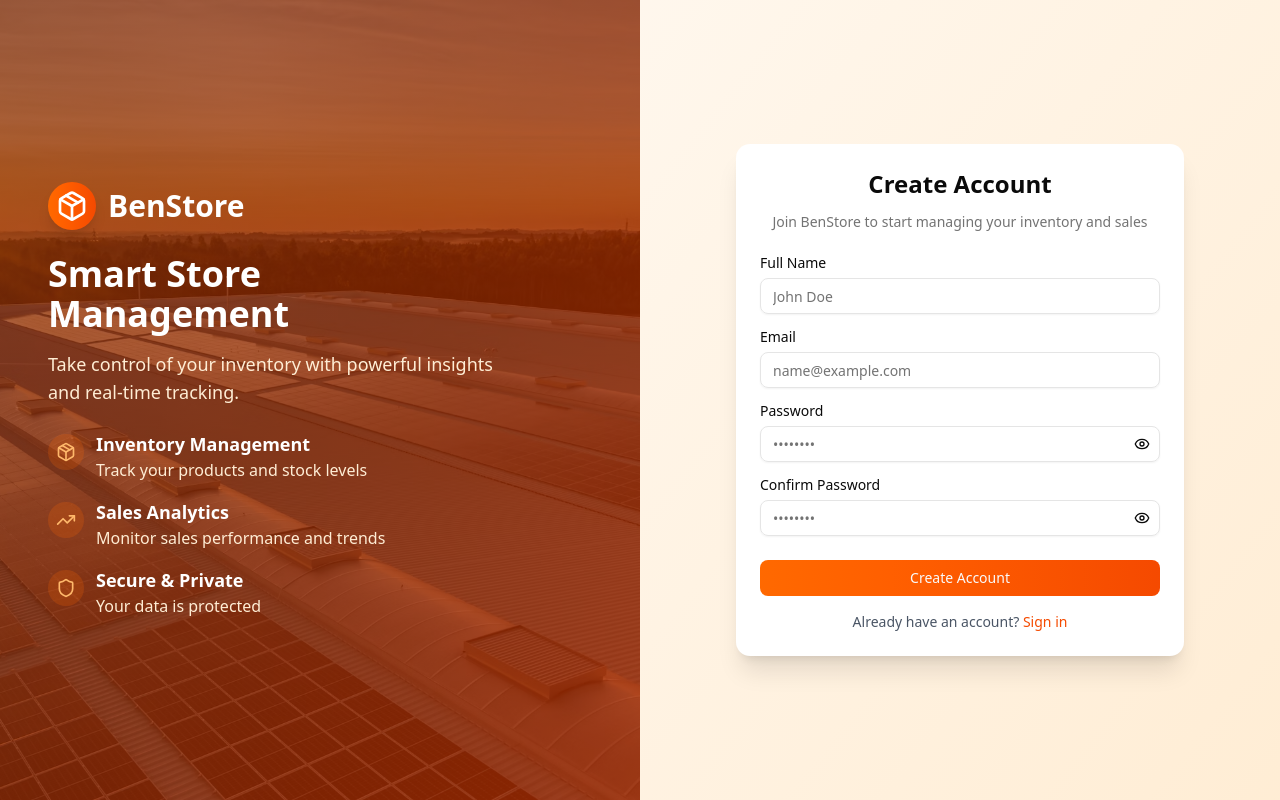
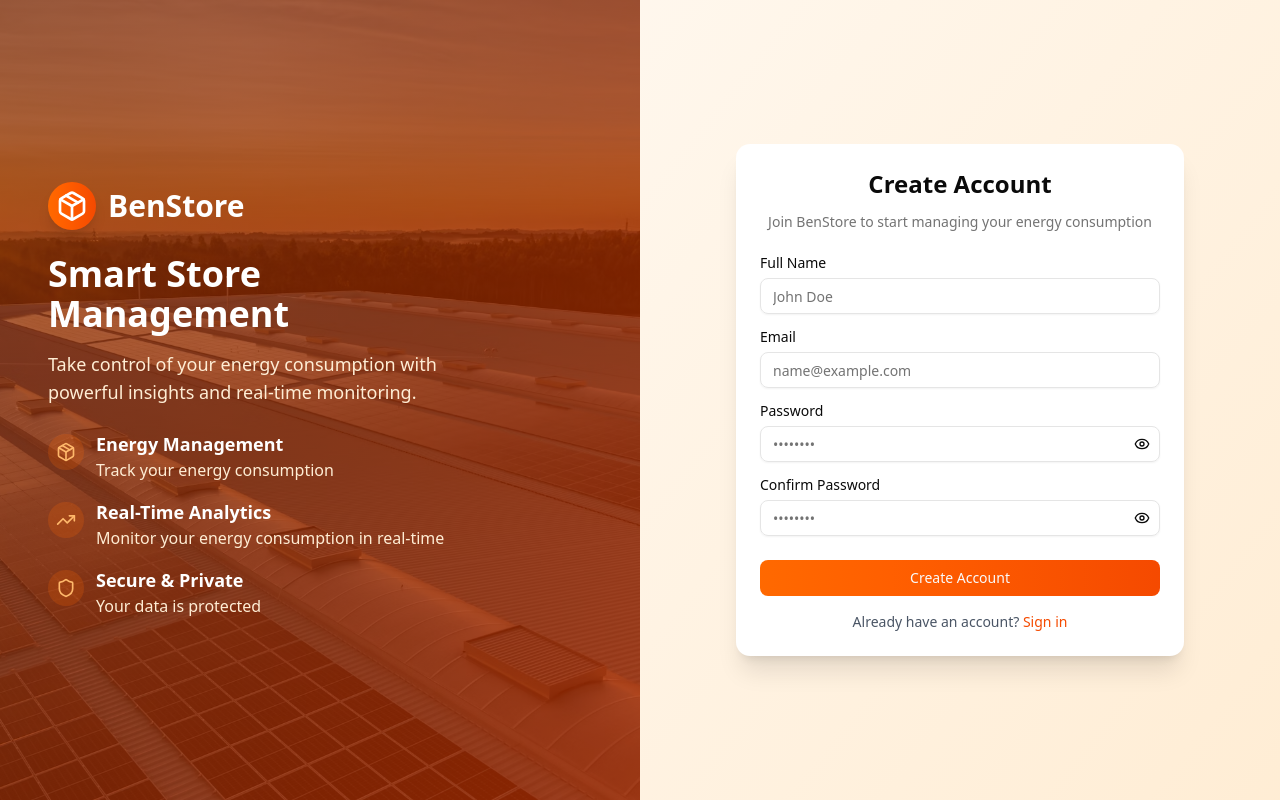
Before and after one commit to Akatronix/benstore-energy, a React (Vite) app in the folder client/: page /signup in a window 1280 px wide. Built offline with nearby package versions, Linux system fonts and the light colour scheme.

Commit message:
Update SignUpPage for energy management features

```diff
--- a/client/src/pages/SignUpPage.jsx
+++ b/client/src/pages/SignUpPage.jsx
@@ -511,8 +511,8 @@ export default function SignupPage() {
 
             <h2 className="text-4xl font-bold mb-4">Smart Store Management</h2>
             <p className="text-lg mb-6 text-orange-100">
-              Take control of your inventory with powerful insights and
-              real-time tracking.
+              Take control of your energy consumption with powerful insights and
+              real-time monitoring.
             </p>
 
             <div className="space-y-4">
@@ -522,10 +522,10 @@ export default function SignupPage() {
                 </div>
                 <div>
                   <h3 className="font-semibold text-lg">
-                    Inventory Management
+                    Energy Management
                   </h3>
                   <p className="text-orange-100">
-                    Track your products and stock levels
+                    Track your energy consumption
                   </p>
                 </div>
               </div>
@@ -535,9 +535,9 @@ export default function SignupPage() {
                   <TrendingUp className="h-5 w-5 text-orange-300" />
                 </div>
                 <div>
-                  <h3 className="font-semibold text-lg">Sales Analytics</h3>
+                  <h3 className="font-semibold text-lg">Real-Time Analytics</h3>
                   <p className="text-orange-100">
-                    Monitor sales performance and trends
+                    Monitor your energy consumption in real-time
                   </p>
                 </div>
               </div>
@@ -568,7 +568,7 @@ export default function SignupPage() {
             </div>
             <h1 className="text-3xl font-bold text-gray-900">BenStore</h1>
             <p className="mt-2 text-gray-600">
-              Your complete store management solution
+              Your complete energy management solution
             </p>
           </div>
 
@@ -579,7 +579,7 @@ export default function SignupPage() {
                 Create Account
               </CardTitle>
               <CardDescription className="text-center">
-                Join BenStore to start managing your inventory and sales
+                Join BenStore to start managing your energy consumption
               </CardDescription>
             </CardHeader>
 
```
